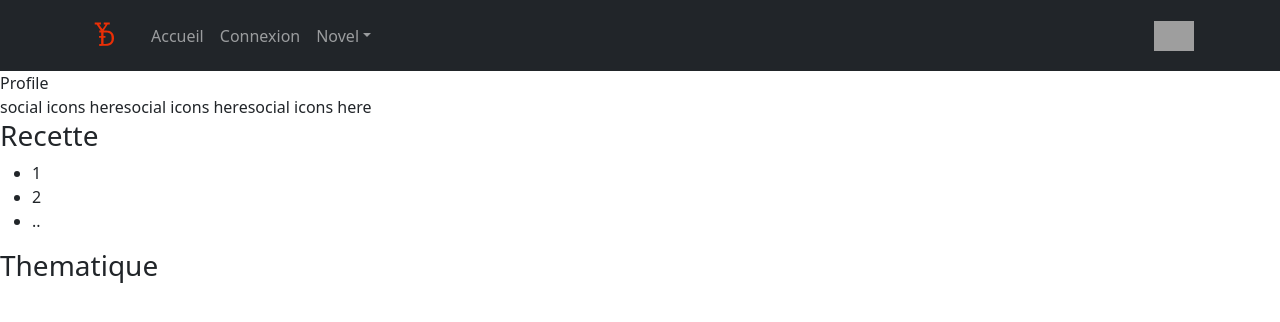
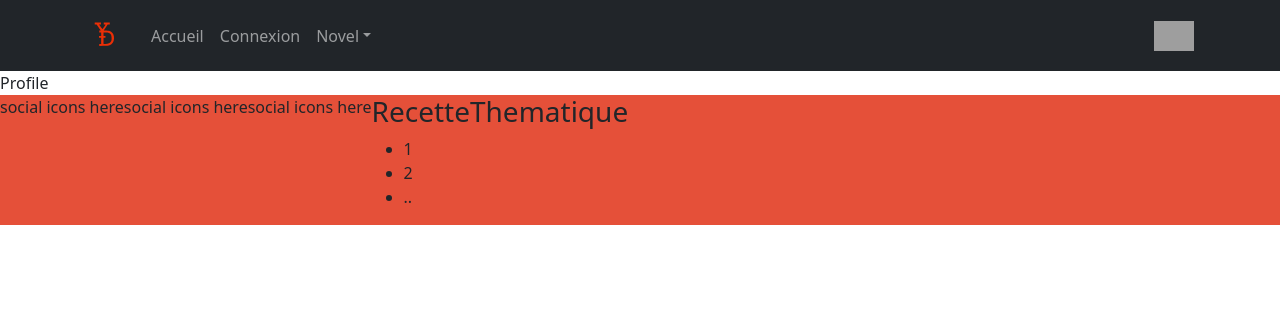
Before and after one commit to Koro0/my_books_frontend, a React (Create React App) app: page /user in a window 1280 px wide. Shown: the top 322 px of the page. Built offline with nearby package versions, Linux system fonts and the light colour scheme; grey boxes are pictures that could not be loaded.

Commit message:
add styles

```diff
--- a/src/styles/App.css
+++ b/src/styles/App.css
@@ -1,7 +1,8 @@
 @import 'bootstrap/dist/css/bootstrap.css';
-@import './header.scss';
+@import './header.style.scss';
 @import './recipes.style.scss';
 @import './connexion.styles.scss';
+@import './footer.style.scss';
 
 .darkMode {
     background: #1d1b1b;
--- /dev/null
+++ b/src/styles/footer.style.scss
@@ -0,0 +1,8 @@
+.footer {
+    padding: 0;
+
+    &__Box {
+        background-color: #e55039;
+        display: flex;
+    }
+}
```
Also changed, not shown: src/styles/header.style.scss (renamed from src/styles/header.scss), src/styles/index.style.scss (added).
